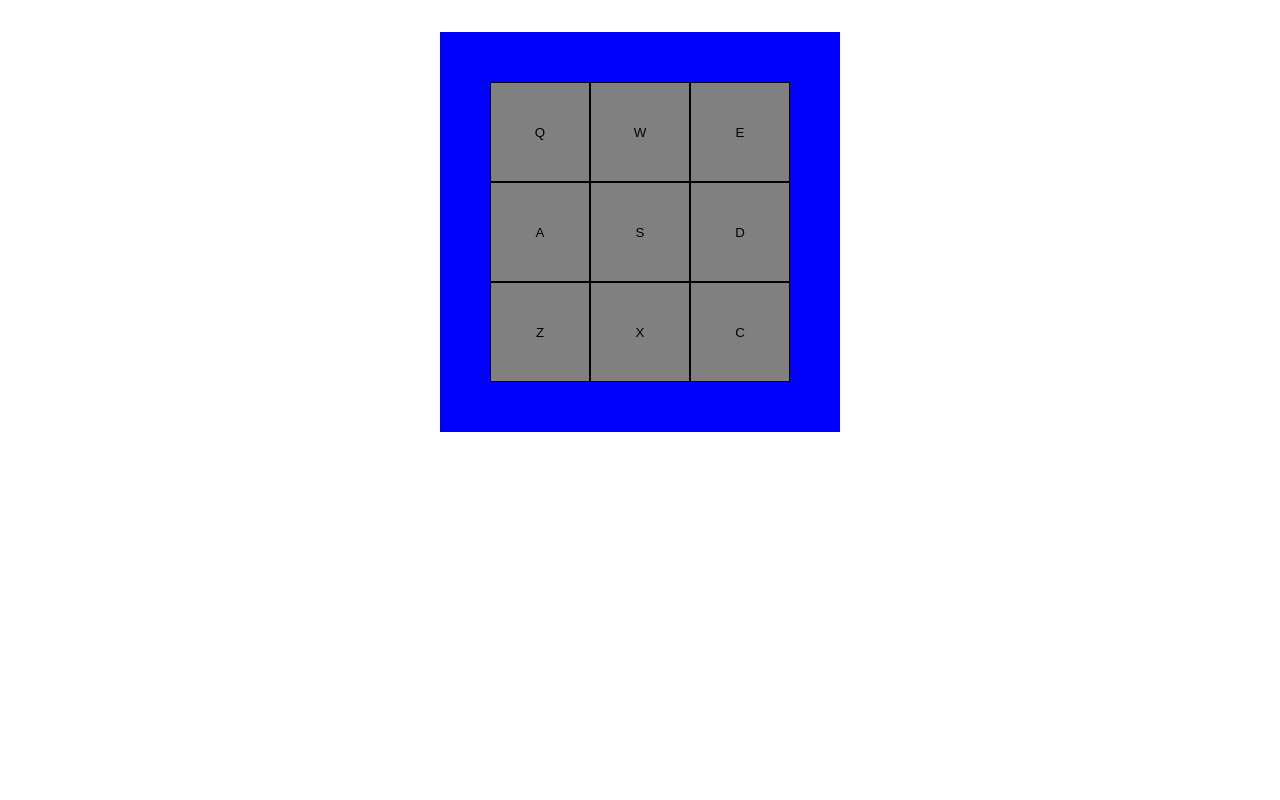
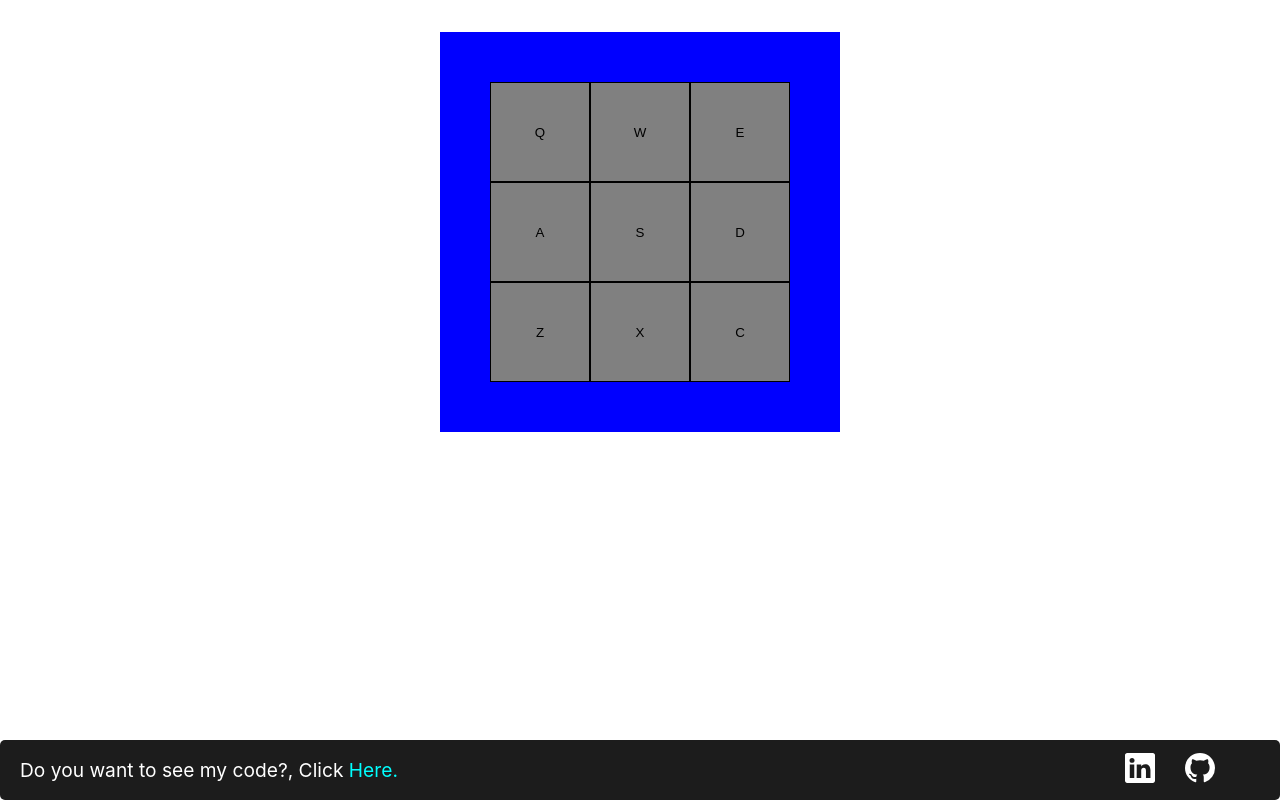
Before and after one commit to JairMontenegro/Drum-Machine, a React (Create React App) app: page / in a window 1280 px wide. Built offline with nearby package versions, Linux system fonts and the light colour scheme.

Commit message:
add footer

```diff
--- a/src/App.js
+++ b/src/App.js
@@ -2,19 +2,14 @@
 import "./App.scss";
 import DrumPad from "./components/DrumPad";
 import dataDrumPad from "./data/DrumPad";
+import Footer from "./components/footer.jsx";
 
 function App() {
   const [drumKey, setDrumKey] = useState("");
 
-  const findId = () => {
-    dataDrumPad.filter((elem) => {
-      return console.log(elem.id);
-    });
-  };
-
   useEffect(() => {
     document.addEventListener("keydown", (event) => {
-      start(event.key.toUpperCase(), findId());
+      start(event.key.toUpperCase());
     });
   }, []);
 
@@ -46,6 +41,7 @@
           })}
         </div>
       </div>
+      <Footer></Footer>
     </div>
   );
 }
--- a/src/App.scss
+++ b/src/App.scss
@@ -0,0 +1,11 @@
+// provisorio
+#drum-machine{
+    display: flex;
+    width: 400px;
+    height: 400px;
+    background-color: blue;
+    margin: 2rem auto 0;
+    padding: 1rem;
+    justify-content: center;
+    align-items: center;
+}
--- /dev/null
+++ b/src/components/footer.jsx
@@ -0,0 +1,63 @@
+import React from "react";
+import "../styles/Footer.scss";
+
+function Footer(props) {
+  return (
+    <footer className="container_media">
+      <p className="pr">
+        Do you want to see my code?, Click{" "}
+        <a
+          href="https://github.com/JairMontenegro/Drum-Machine"
+          target="_blank"
+          rel="noopener noreferrer"
+        >
+          <span>Here.</span>
+        </a>
+      </p>
+      <ul className="socialmedia">
+        <li className="li">
+          <a
+            href="https://www.linkedin.com/in/jair-montenegro-2a9499218/"
+            className="a"
+            title="Linkedin"
+            target="_blank"
+            rel="noopener noreferrer"
+          >
+            <svg
+              xmlns="http://www.w3.org/2000/svg"
+              width="30"
+              height="30"
+              fill="currentColor"
+              className="svg"
+              viewBox="0 0 16 16"
+            >
+              <path d="M0 1.146C0 .513.526 0 1.175 0h13.65C15.474 0 16 .513 16 1.146v13.708c0 .633-.526 1.146-1.175 1.146H1.175C.526 16 0 15.487 0 14.854V1.146zm4.943 12.248V6.169H2.542v7.225h2.401zm-1.2-8.212c.837 0 1.358-.554 1.358-1.248-.015-.709-.52-1.248-1.342-1.248-.822 0-1.359.54-1.359 1.248 0 .694.521 1.248 1.327 1.248h.016zm4.908 8.212V9.359c0-.216.016-.432.08-.586.173-.431.568-.878 1.232-.878.869 0 1.216.662 1.216 1.634v3.865h2.401V9.25c0-2.22-1.184-3.252-2.764-3.252-1.274 0-1.845.7-2.165 1.193v.025h-.016a5.54 5.54 0 0 1 .016-.025V6.169h-2.4c.03.678 0 7.225 0 7.225h2.4z" />
+            </svg>
+          </a>
+        </li>
+        <li className="li">
+          <a
+            href="https://github.com/JairMontenegro"
+            className="a"
+            title="Github"
+            target="_blank"
+            rel="noopener noreferrer"
+          >
+            <svg
+              xmlns="http://www.w3.org/2000/svg"
+              width="30"
+              height="30"
+              fill="currentColor"
+              className="svg"
+              viewBox="0 0 16 16"
+            >
+              <path d="M8 0C3.58 0 0 3.58 0 8c0 3.54 2.29 6.53 5.47 7.59.4.07.55-.17.55-.38 0-.19-.01-.82-.01-1.49-2.01.37-2.53-.49-2.69-.94-.09-.23-.48-.94-.82-1.13-.28-.15-.68-.52-.01-.53.63-.01 1.08.58 1.23.82.72 1.21 1.87.87 2.33.66.07-.52.28-.87.51-1.07-1.78-.2-3.64-.89-3.64-3.95 0-.87.31-1.59.82-2.15-.08-.2-.36-1.02.08-2.12 0 0 .67-.21 2.2.82.64-.18 1.32-.27 2-.27.68 0 1.36.09 2 .27 1.53-1.04 2.2-.82 2.2-.82.44 1.1.16 1.92.08 2.12.51.56.82 1.27.82 2.15 0 3.07-1.87 3.75-3.65 3.95.29.25.54.73.54 1.48 0 1.07-.01 1.93-.01 2.2 0 .21.15.46.55.38A8.012 8.012 0 0 0 16 8c0-4.42-3.58-8-8-8z" />
+            </svg>
+          </a>
+        </li>
+      </ul>
+    </footer>
+  );
+}
+
+export default Footer;
--- /dev/null
+++ b/src/styles/Footer.scss
@@ -0,0 +1,42 @@
+.container_media{
+    width: 100%;
+    height: 60px;
+    display: flex;
+    justify-content: space-between;
+    align-items: center;
+    flex-wrap: wrap;
+    margin-top: 2rem;
+    background-color: #1C1C1C;
+    border-radius: 5px;
+    position: absolute;
+    bottom: 0;
+
+    }
+    .container_media p{
+      font-size: 1.2rem;
+      color:  #fff ;
+      margin-left: 20px;
+    }
+    .container_media a{
+      text-decoration: none;
+      color: #fff;
+    }
+
+    .container_media ul{
+      display:flex;
+      margin-right: 50px;
+    }
+
+    .container_media li{
+      list-style: none;
+      margin: 0 15px;
+      gap: 20px;
+    }
+
+    .container_media{
+      .pr{
+        span{
+          color: aqua;
+        }
+      }
+    }
```
